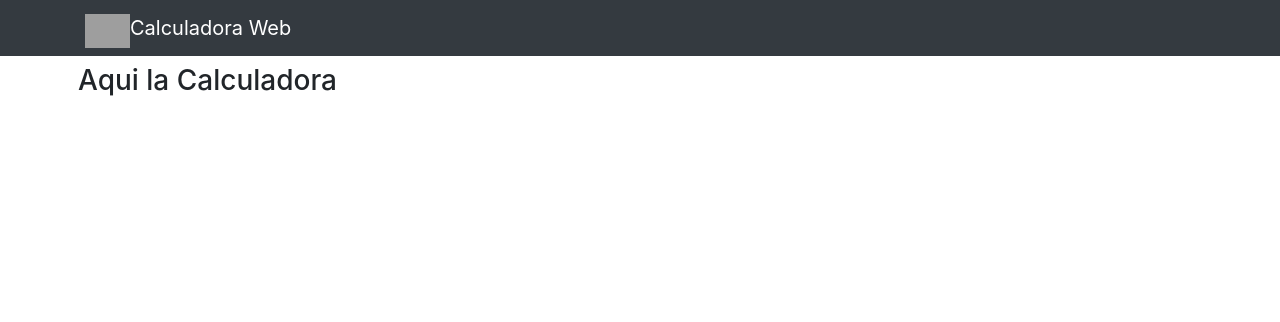
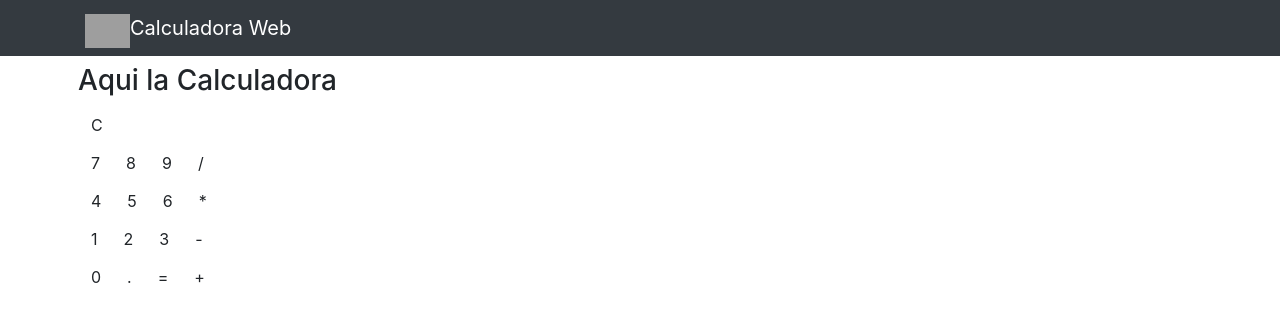
Before and after one commit to Hector10101/Calculadora-Angular, an Angular app: page / in a window 1280 px wide. Shown: the top 322 px of the page. Built offline with nearby package versions, Linux system fonts and the light colour scheme; grey boxes are pictures that could not be loaded.

Commit message:
Botones de la calculadora agregados

```diff
--- a/src/app/Componentes/calculadora/calculadora.component.html
+++ b/src/app/Componentes/calculadora/calculadora.component.html
@@ -1,3 +1,42 @@
 <div class="Calculadora">
     <H3>Aqui la Calculadora</H3>
+    <div>
+
+    </div>
+    <div class="Display">
+        <div class="subPantalla"></div>
+        <div class="pantalla"></div>
+      </div>
+    <div class="ContenedorBtn">
+        <div class="eliminar">
+            <button class="btn operacion" >C</button>
+        </div>
+        <div>
+            <button class="btn Numero" >7</button>
+            <button class="btn Numero" >8</button>
+            <button class="btn Numero" >9</button>
+            <button class="btn operacion" >/</button>
+
+        </div>
+        <div>
+            <button class="btn Numero" >4</button>
+            <button class="btn Numero" >5</button>
+            <button class="btn Numero" >6</button>
+            <button class="btn operacion" >*</button>
+
+        </div>
+        <div>
+            <button class="btn Numero" >1</button>
+            <button class="btn Numero" >2</button>
+            <button class="btn Numero" >3</button>
+            <button class="btn operacion" >-</button>
+
+        </div>
+        <div>
+            <button class="btn Numero" >0</button>
+            <button class="btn Numero" >.</button>
+            <button class="btn operacion" >=</button>
+            <button class="btn operacion" >+</button>
+        </div>
+    </div>
 </div>
```
